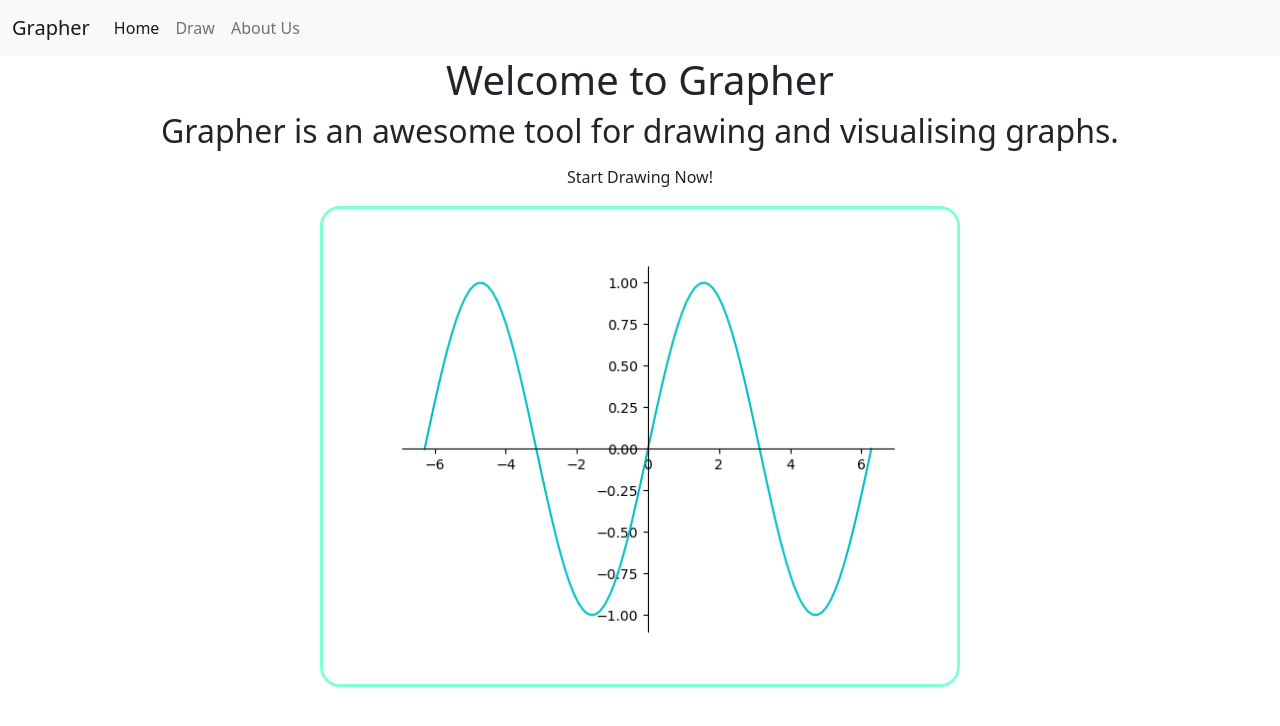
After one commit to YalTheWebDev/GraphDrawer, a Flask app: template templates/index.html in a window 1280 px wide. The commit adds this page. Shown: the top 726 px of the page. Run offline with Flask 2, Linux system fonts and the light colour scheme; the template is opened without the code that fills it, so the values that code supplies are empty.

Commit message:
Initialize Commit

```diff
--- /dev/null
+++ b/app.py
@@ -0,0 +1,35 @@
+from flask import Flask
+from flask_sqlalchemy import SQLAlchemy
+from datetime import datetime
+from flask.templating import render_template
+import matplotlib.pyplot as plt
+
+app = Flask(__name__)
+app.config['SQLALCHEMY_DATABASE_URI'] = 'sqlite:///graphs.db'
+db = SQLAlchemy(app)
+
+
+class Grapher(db.Model):
+    GraphID =  db.Column(db.Integer, primary_key=True)
+    GraphXValues = db.Column(db.String(200), nullable=False)
+    GraphYValues = db.Column(db.String(200), nullable=False)
+    GraphDate = db.Column(db.DateTime, default=datetime.utcnow)
+
+    def __repr__(self):
+        return "<Task %r>" % self.id
+
+
+@app.route('/')
+def home_page():
+    return render_template('index.html')
+
+@app.route('/draw')
+def draw_page():
+    return render_template('draw.html')
+
+@app.route('/about')
+def about_page():
+    return "Page Under Construction"
+
+if __name__ == "__main__":
+    app.run(debug=True)
--- a/index.js
+++ b/static/js/index.js
@@ -12,9 +12,10 @@ if (userHasScrolled === true) {
 }
 
 draw_button.addEventListener("click", function () {
-    window.location.href = "draw.html";
+    window.location.href = "/draw";
 });
 
 condition = graph_image.addEventListener("mouseover", function () {
     invisible_text.classList.remove("invisible-text");
+    console.log("Niiiiiice");
 });
--- /dev/null
+++ b/templates/base.html
@@ -0,0 +1,19 @@
+<!DOCTYPE html>
+<html lang="en">
+<head>
+    <meta charset="UTF-8">
+    <meta http-equiv="X-UA-Compatible" content="IE=edge">
+    <meta name="viewport" content="width=device-width, initial-scale=1.0">
+    <title>Grapher</title>
+    <link rel="stylesheet" href="{{ url_for('static', filename='css/styles.css') }}">
+    <link href="https://cdn.jsdelivr.net/npm/bootstrap@5.0.0-beta1/dist/css/bootstrap.min.css" rel="stylesheet" integrity="sha384-giJF6kkoqNQ00vy+HMDP7azOuL0xtbfIcaT9wjKHr8RbDVddVHyTfAAsrekwKmP1" crossorigin="anonymous">
+</head>
+<body>
+    {% include 'navbar.html' %}
+    {% block body %}
+        body comes here
+    {% endblock %}
+    <script src="{{ url_for('static', filename='js/index.js') }}"></script>
+    <script src="https://cdn.jsdelivr.net/npm/bootstrap@5.0.0-beta1/dist/js/bootstrap.bundle.min.js" integrity="sha384-ygbV9kiqUc6oa4msXn9868pTtWMgiQaeYH7/t7LECLbyPA2x65Kgf80OJFdroafW" crossorigin="anonymous"></script>
+</body>
+</html>
--- a/draw.html
+++ b/templates/draw.html
@@ -1,3 +1,4 @@
+{% extends 'base.html' %}
 <!DOCTYPE html>
 <html lang="en">
 <head>
@@ -7,6 +8,7 @@
     <title>Draw</title>
 </head>
 <body>
-
+    {% block body %}
+    {% endblock %}
 </body>
 </html>
--- /dev/null
+++ b/templates/index.html
@@ -0,0 +1,19 @@
+{% extends 'base.html' %}
+<!DOCTYPE html>
+<html lang="en">
+<head>
+</head>
+<body>
+  {% block body %}
+    <div class="title">
+      <h1 id="title">Welcome to Grapher</h1>
+    </div>
+    <div class="content">
+      <h2>Grapher is an awesome tool for drawing and visualising graphs.</h2>
+      <button id="draw-btn" class="btn">Start Drawing Now!</button>
+      <img src="{{ url_for('static', filename='images/graph.png') }}" alt="Image of a cosine wave" class="graph-image">
+      <p class="invisible-text">Cosine wave with wavelength of pi.</p>
+    </div>
+  {% endblock %}
+</body>
+</html>
--- /dev/null
+++ b/templates/navbar.html
@@ -0,0 +1,21 @@
+<nav class="navbar navbar-expand-lg navbar-light bg-light">
+    <div class="container-fluid">
+      <a class="navbar-brand" href="/">Grapher</a>
+      <button class="navbar-toggler" type="button" data-bs-toggle="collapse" data-bs-target="#navbarSupportedContent" aria-controls="navbarSupportedContent" aria-expanded="false" aria-label="Toggle navigation">
+        <span class="navbar-toggler-icon"></span>
+      </button>
+      <div class="collapse navbar-collapse" id="navbarSupportedContent">
+        <ul class="navbar-nav me-auto mb-2 mb-lg-0">
+          <li class="nav-item">
+            <a class="nav-link active" aria-current="page" href="/">Home</a>
+          </li>
+          <li class="nav-item">
+            <a class="nav-link" href="/draw">Draw</a>
+          </li>
+          <li class="nav-item">
+              <a href="/#" class="nav-link">About Us</a>
+          </li>
+        </ul>
+      </div>
+    </div>
+</nav>
```
Also changed, not shown: index.html (deleted, +0 -42 lines), graphs.db (added), static/css/styles.css (renamed from styles.css), static/images/graph.png (renamed from graph.png).
